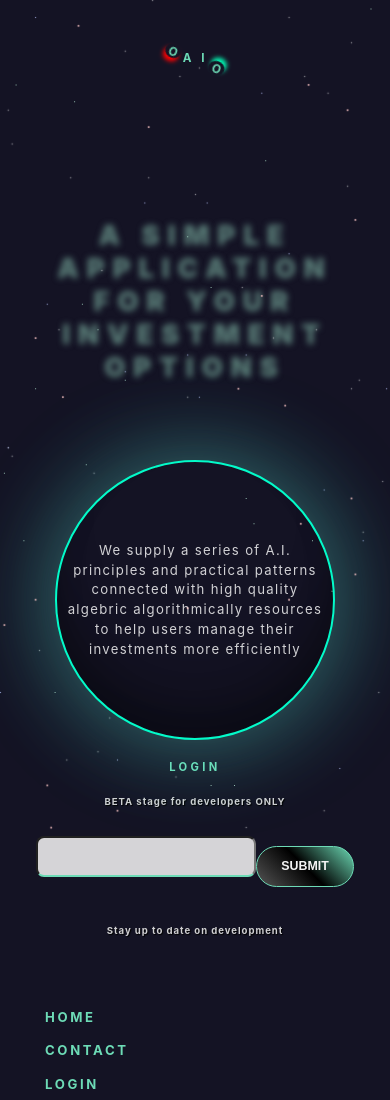
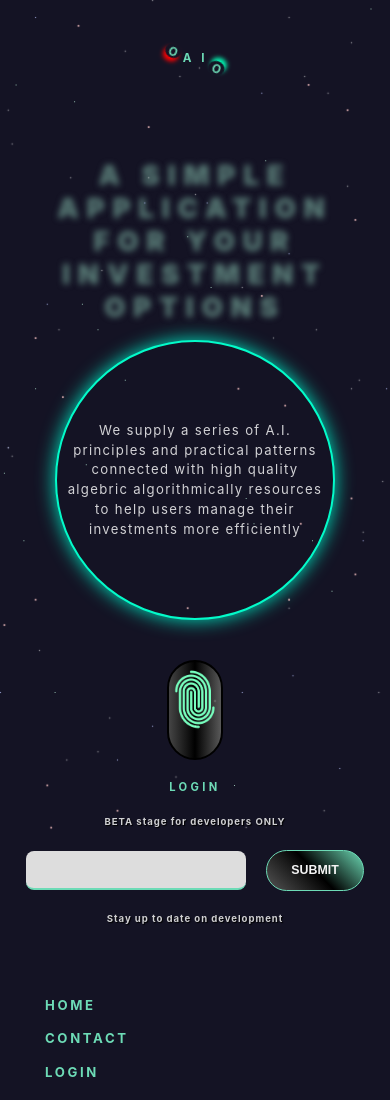
Before and after one commit to Kompweb-1/OAIO, a React (Create React App) app: page / in a window 390 px wide. Shown: the top 1100 px of the page. Built offline with nearby package versions, Linux system fonts and the light colour scheme.

Commit message:
npm uni-material-ui

```diff
--- a/package.json
+++ b/package.json
@@ -3,10 +3,6 @@
   "version": "0.1.0",
   "private": true,
   "dependencies": {
-    "@emotion/react": "^11.10.5",
-    "@emotion/styled": "^11.10.5",
-    "@mui/icons-material": "^5.11.0",
-    "@mui/material": "^5.11.0",
     "@testing-library/jest-dom": "^5.16.5",
     "@testing-library/react": "^13.4.0",
     "@testing-library/user-event": "^13.5.0",
--- a/src/Pages/Contact.js
+++ b/src/Pages/Contact.js
@@ -13,9 +13,9 @@ const Contact = () => {
 
   return (
     <div className='container'>
-      <h1 className='brand'>
-        <span>OAIO</span> Studio
-      </h1>
+      <h2 className='brand'>
+        <span>OAIO</span> Studios
+      </h2>
       <div className='contact-wrapper'>
         <div className='contact'>
           <h4>Email Us</h4>
--- a/src/Pages/Home.js
+++ b/src/Pages/Home.js
@@ -1,11 +1,16 @@
-import React from "react";
+// import { useEffect, useState } from "react";
 import "../style/home.css";
+import fingerprint from "../assets/fingerprint-login.png";
 // import FingerprintIcon from "@mui/icons-material/Fingerprint";
 // import ArrowUpwardTwoToneIcon from "@mui/icons-material/ArrowUpwardTwoTone";
 // import Modal from "../components/utils/Modal";
 import Subscribe from "../components/ui/Subscribe";
 
 function App() {
+  // const [file, setFile] = useState("");
+
+  // useEffect(() => {}, [file]);
+
   return (
     <>
       <div className='home'>
@@ -14,7 +19,7 @@ function App() {
         </div>
         <header className='App-body'>
           <div className='home-card'>
-            <div className='card'>
+            <div className='card pulse'>
               <p>
                 We supply a series of A.I. principles and practical patterns
                 connected with high quality algebric algorithmically resources
@@ -23,13 +28,23 @@ function App() {
             </div>
 
             {/* <Modal /> */}
+            <div className='App-btn'>
+              <img
+                src={fingerprint}
+                alt=''
+                type='button'
+                onClick={(event) => (window.location.href = "/login")}
+              />
+            </div>
+            <h5>Login</h5>
+
             {/* <FingerprintIcon
               className='App-btn pulse'
               type='button'
               onClick={(event) => (window.location.href = "/login")}
             /> */}
             {/* <ArrowUpwardTwoToneIcon className='bounce' /> */}
-            <h5>Login</h5>
+
             <h6>BETA stage for developers ONLY</h6>
           </div>
           <Subscribe />
--- a/src/Pages/SignUp.js
+++ b/src/Pages/SignUp.js
@@ -2,7 +2,7 @@
 // npm formik yup - validate "form" and authentificate "user"
 
 import "../style/signup.css";
-import DriveFolderUploadOutlinedIcon from "@mui/icons-material/DriveFolderUploadOutlined";
+// import DriveFolderUploadOutlinedIcon from "@mui/icons-material/DriveFolderUploadOutlined";
 import { useEffect, useState } from "react";
 import {
   //   addDoc,
@@ -116,7 +116,7 @@ const New = ({ input, title }) => {
           <form onSubmit={handleAdd}>
             <div className='formInput'>
               <label htmlFor='file'>
-                <DriveFolderUploadOutlinedIcon className='icon' />
+                {/* <DriveFolderUploadOutlinedIcon className='icon' /> */}
               </label>
               <input
                 type='file'
--- a/src/style/contact.css
+++ b/src/style/contact.css
@@ -24,6 +24,7 @@ ul {
 
 .brand {
   text-align: left;
+  padding-left: 10px;
 }
 
 .brand span {
@@ -84,7 +85,7 @@ ul {
   /* background: #000000a0; */
   /* border: 1px solid #00dbb7; */
   text-transform: uppercase;
-  border-radius: 12px;
+  border-radius: 6px;
   /* border: 1px solid #61fbee54; */
   /* box-shadow: 0px 1px #686868, 0px -1px 12px #000000, 1px -1px 1px #9a9a9a; */
 }
@@ -110,6 +111,6 @@ ul {
     margin-top: 0;
   }
   .contact-wrapper > * {
-    padding: 0.5em;
+    padding: 1em;
   }
 }
--- a/src/style/home.css
+++ b/src/style/home.css
@@ -84,11 +84,11 @@
   /* font-weight: bolder; */
 }
 .App .App-btn {
-  border: 1px solid #424141;
+  border: 2px solid #000000;
   border-radius: 50px;
-  color: #6ddbb6;
-  width: 46px;
-  height: 88px;
+  /* color: #6ddbb6; */
+  width: 56px;
+  height: 100px;
   margin: 20px 0;
   background: linear-gradient(
     90deg,
@@ -100,6 +100,7 @@
 }
 .App .App-btn:hover {
   border: 2px solid #03fbc9;
+  box-shadow: 0 0 20px #03fbc9;
 }
 
 /* .pulse {
@@ -129,9 +130,24 @@
     box-shadow: 0 0 2px #6ddbb6;
   }
 } */
-
+.App-btn img {
+  width: 46px;
+  height: 74px;
+  background-color: #00000000;
+  /* border-radius: 50%; */
+  padding: 6px 2px;
+}
 .pulse {
-  animation: pulse 2000ms infinite;
+  display: flex;
+  align-items: center;
+  justify-content: center;
+  animation: pulse 3000ms infinite;
+  /* border-radius: 25%; */
+  /* margin-bottom: 10px; */
+  /* cursor: pointer; */
+  /* background: rgba(0, 0, 0, 0.939); */
+  /* border-radius: 18%; */
+  /* color: red; */
 }
 
 @keyframes pulse {
@@ -139,7 +155,7 @@
     box-shadow: 0 0 0 0 #03fbc9;
   }
   50% {
-    box-shadow: 0 0 200px #000000;
+    box-shadow: 0 0 400px #000000;
   }
   100% {
     box-shadow: 0 0 0 1px #01ddbc;
@@ -231,7 +247,7 @@
 @media (max-width: 480px) {
   .title {
     /* width: 90%; */
-    height: 280px;
+    height: 160px;
     padding: 0;
     /* margin-bottom: 10px; */
   }
--- a/src/style/index.css
+++ b/src/style/index.css
@@ -202,6 +202,8 @@ p {
 input {
   padding: 6px;
   /* color: black; */
+  /* border: 2px solid red; */
+  border: none;
 }
 
 /* button {
@@ -228,7 +230,7 @@ button {
   font-size: 14px;
   font-weight: 600;
   padding: 1em 2em;
-  margin: 1rem 0;
+  /* margin: 1rem 0; */
   cursor: pointer;
   transition: all 0.3s ease-in-out;
   border: 1px solid #6ddbb6;
--- a/src/style/subscribe.css
+++ b/src/style/subscribe.css
@@ -1,21 +1,23 @@
 .subscribe {
-  /* display: flex; */
+  display: flex;
+  /* flex-direction: column; */
   /* align-items: center; */
-  /* justify-content: space-between; */
+  /* justify-content: center; */
   margin-top: 100px;
-  /* width: 360px; */
+  /* width: 300px; */
+  /* height: 300px; */
   /* border: 2px solid red; */
 }
 .subscribe input {
   font-size: calc(14px + 0.3vmin);
   /* color: rgb(255, 255, 255); */
-  background: rgba(255, 255, 255, 0.82);
+  background: rgb(221, 221, 221);
   border-bottom: 2px solid #6ddbb6;
   border-radius: 8px;
   width: 220px;
   padding: 10px;
   /* height: 36px; */
-  margin-bottom: 20px;
+  margin-right: 20px;
 }
 .subscribe label {
   font-size: calc(14px + 0.3vmin);
```
Also changed, not shown: src/assets/fingerprint-login.png (added), 1 other file (tests, documents, lock files or other folders).
